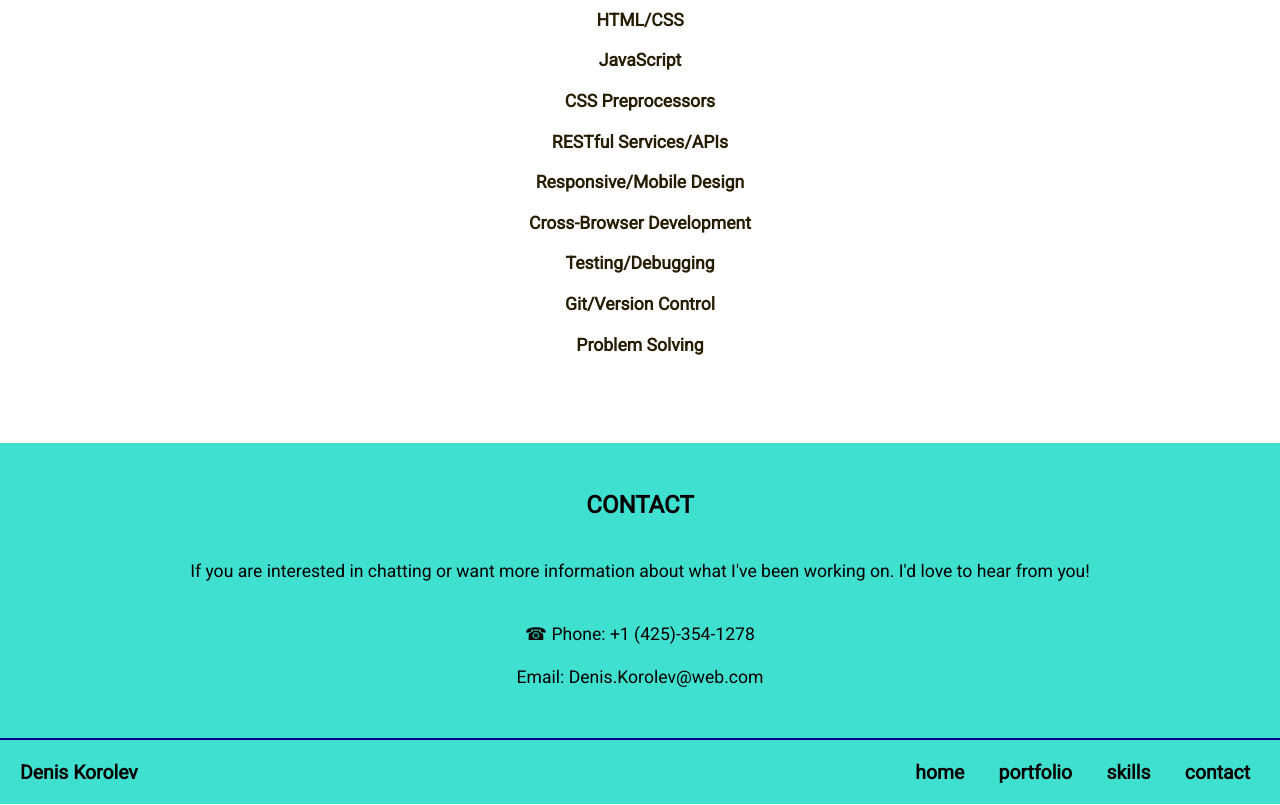
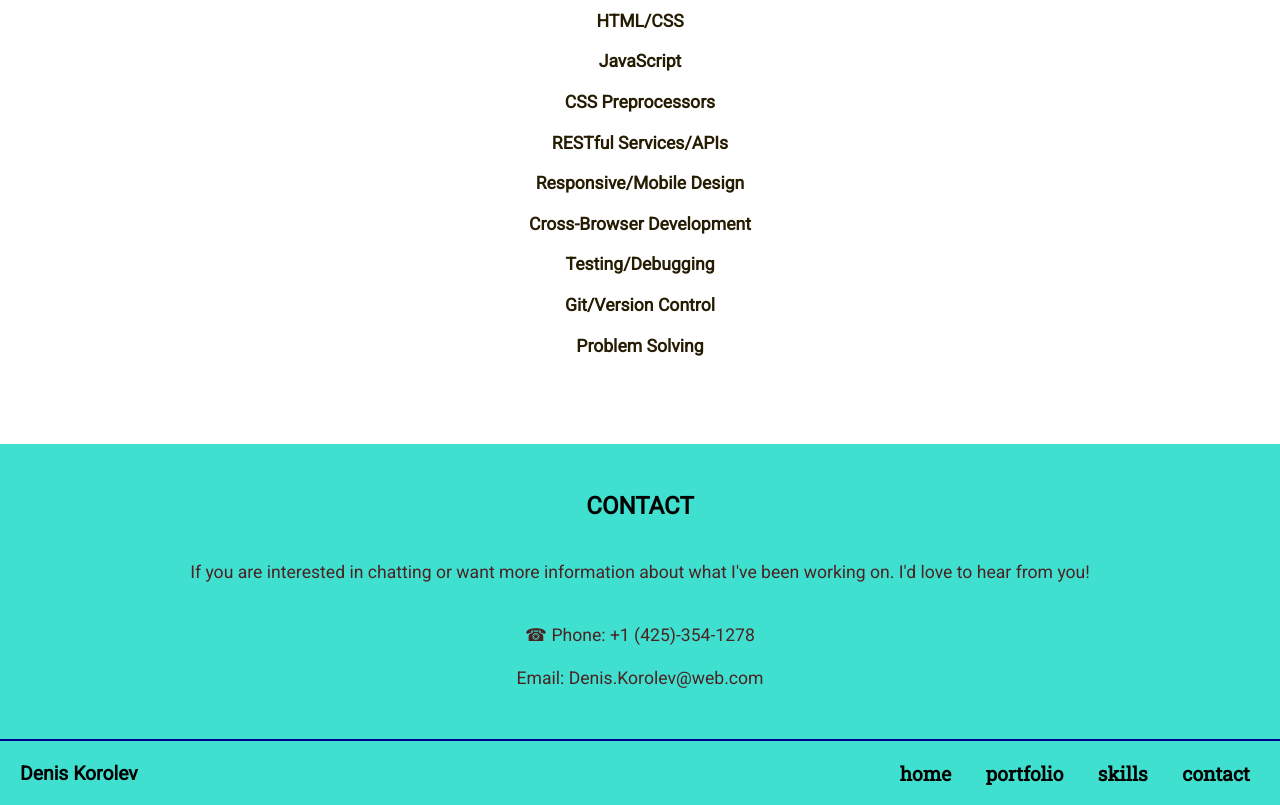
Before and after one commit to DenisKorolevWeb/techdegree-project2, a plain HTML site: page index.html in a window 1280 px wide. Shown: the part 1930-2735 px from the top of the page. Drawn offline with Linux system fonts and the light colour scheme.

Commit message:
pre-review2
looks good

```diff
--- a/css/style.css
+++ b/css/style.css
@@ -13,6 +13,7 @@ img {
 }
 
 a {
+    font-family: 'Roboto Slab', cursive;
     text-decoration: none;
     color: black;
 }
@@ -88,7 +89,6 @@ li {
 
 /* Header Banner*/
 .main-banner {
-    /* border:solid 1px red; */
     text-align: center;
     margin-left: 5%;
     margin-right: 5%;
@@ -108,7 +108,6 @@ li {
 }
 
 /* Main content area */
-
 
 .page-name {
     margin-bottom: 40px;
@@ -133,13 +132,11 @@ li {
 }
 
 .contact {
-
     padding-top: 30px;
     padding-bottom: 30px;
     background-color: turquoise;
     text-align: center;
-
-
+    color: rgb(75, 35, 35);
 }
 
 .skills-p {
@@ -166,14 +163,11 @@ li {
 /* Footer */
 
 footer {
-
     border-top: solid darkblue 2px;
     width: 100%;
-
     font-size: 1.1em;
     font-weight: bold;
     background-color: turquoise;
-
 }
 
 .footer-nav li {
@@ -193,7 +187,7 @@ footer {
 }
 
 
-/* Media queries */
+/* Media queries for 2screen sizes */
 
 @media (min-width: 769px) {
 
@@ -201,7 +195,6 @@ footer {
         display: inline-block;
         margin-left: 20px;
         background-color: turquoise;
-
     }
 
     .profile-greet {
@@ -210,7 +203,6 @@ footer {
         margin-left: 10px;
         padding: 0;
         text-align: left;
-
     }
 
     .profile-img {
@@ -218,7 +210,6 @@ footer {
         width: 30%;
         margin: 0;
     }
-
 
     .container {
         width: 90%;
@@ -274,13 +265,10 @@ footer {
     .marketing-page,
     .map-spots {
         width: 33.3%;
-
-
     }
 
     .search-page,
     .photo-gallery {
-
         width: 33.3%;
     }
 
--- a/index.html
+++ b/index.html
@@ -6,6 +6,7 @@
 	<meta name="viewport" content="width=device-width, initial-scale=1.0">
 	<meta http-equiv="X-UA-Compatible" content="ie=edge">
 	<link href="https://fonts.googleapis.com/css?family=Roboto&display=swap" rel="stylesheet">
+	<link href="https://fonts.googleapis.com/css?family=Roboto+Slab&display=swap" rel="stylesheet">
 	<link rel="stylesheet" href="css/normalize.css">
 	<link rel="stylesheet" href="css/style.css">
 	<title>Document</title>
```
